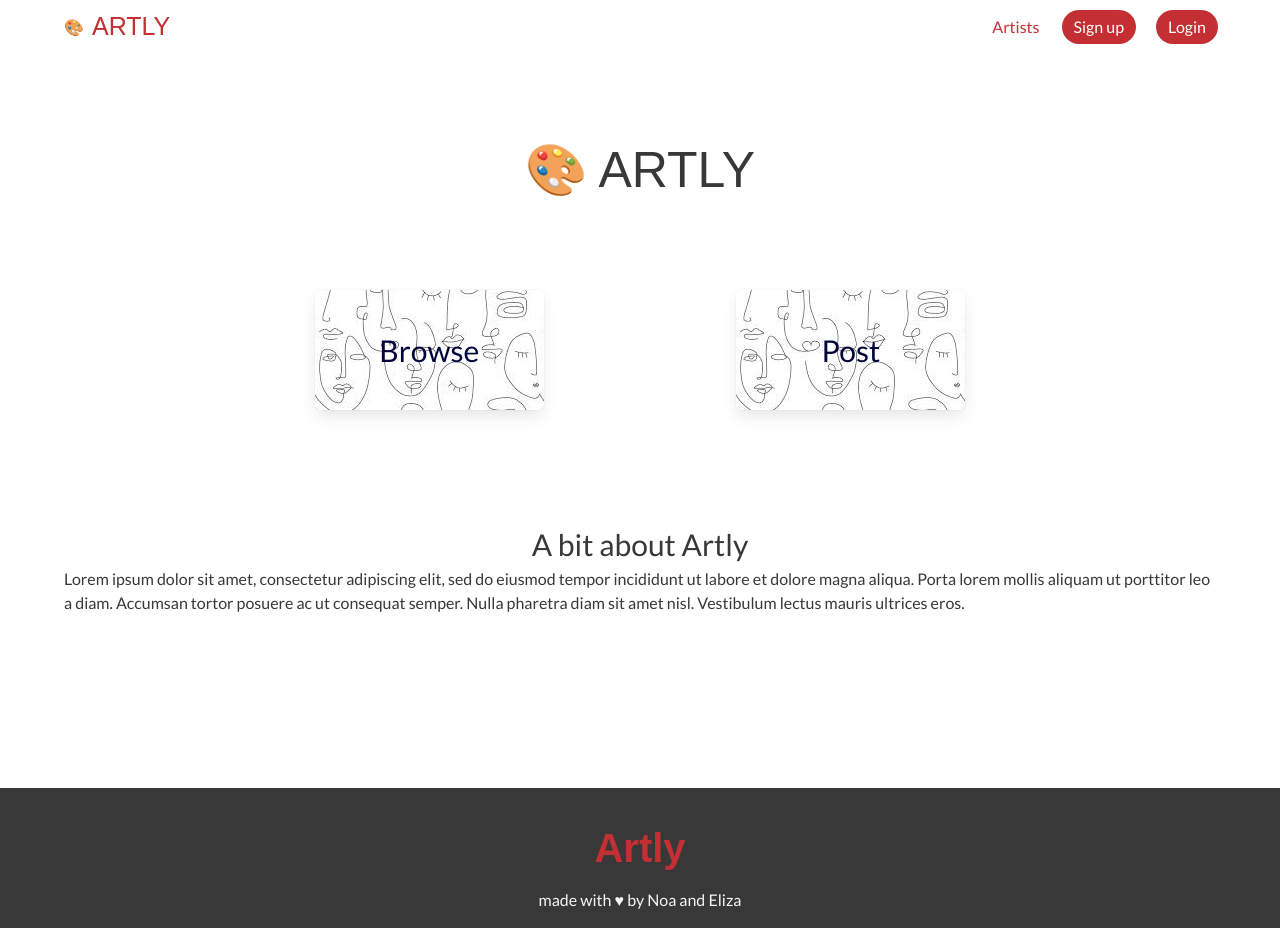
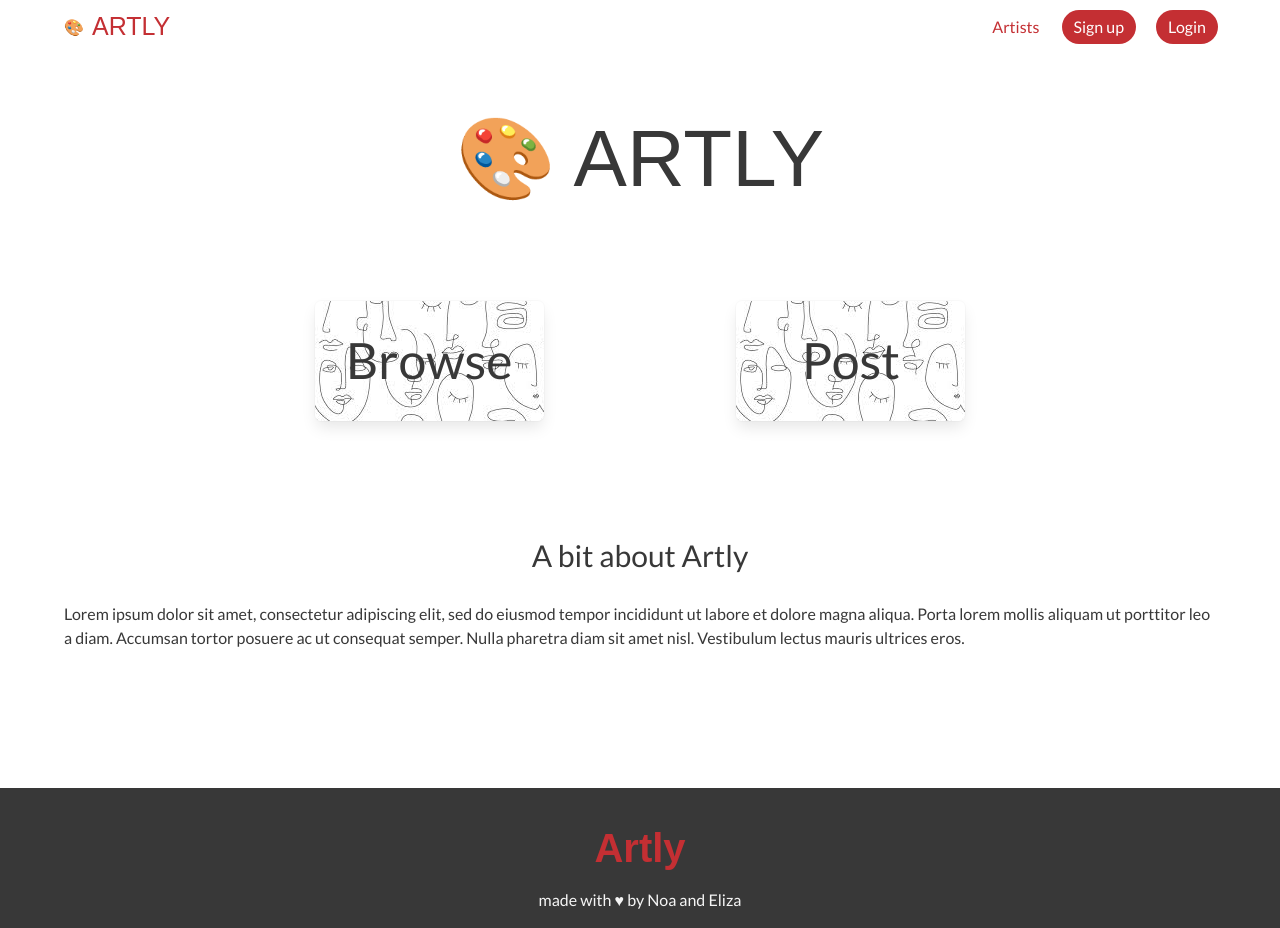
Before and after one commit to NoaFilosof08/sei-project-4, a React (Create React App) app in the folder frontend/: page / in a window 1280 px wide. Built offline with nearby package versions, Linux system fonts and the light colour scheme; no server answers; a web font is replaced by a local one.

Commit message:
changed class

```diff
--- a/frontend/src/components/Auth/EditProfile.js
+++ b/frontend/src/components/Auth/EditProfile.js
@@ -103,6 +103,7 @@ class EditProfile extends React.Component {
           <div className="container">
             <rb></rb>
             <h1 className="formTitle">Edit Profile: </h1>
+            <br></br>
             <form className="column is-half is-offset-one-quarter box form" onSubmit={this.handleSubmit}>
               <ProfileForm
                 handleChange={this.handleChange}
--- a/frontend/src/components/Common/Splash.js
+++ b/frontend/src/components/Common/Splash.js
@@ -21,7 +21,7 @@ class Splash extends React.Component {
                 <Link to="/home">
                   <div className="splashCards box splashimg1">
                     <div className="splashText">
-                      <h3>Browse</h3>
+                      <h3 className="splashText">Browse</h3>
                     </div>
                   </div>
                 </Link>
@@ -34,7 +34,7 @@ class Splash extends React.Component {
                 <Link to="/login">
                   <div className="splashCards box splashimg1">
                     <div className="splashText">
-                      <h3>Post</h3>
+                      <h3 className="splashText">Post</h3>
                     </div>
                   </div>
                 </Link>
@@ -49,6 +49,7 @@ class Splash extends React.Component {
               <div className="aboutTitle">
                 <h3>A bit about Artly</h3>
               </div>
+              <br></br>
               <div>
                 <p>Lorem ipsum dolor sit amet, consectetur adipiscing elit, sed do eiusmod tempor incididunt ut labore et dolore magna aliqua. Porta lorem mollis aliquam ut porttitor leo a diam. Accumsan tortor posuere ac ut consequat semper. Nulla pharetra diam sit amet nisl. Vestibulum lectus mauris ultrices eros.</p>
               </div>
--- a/frontend/src/styles/common.scss
+++ b/frontend/src/styles/common.scss
@@ -33,13 +33,15 @@
   justify-content: center;
   flex-direction: column;
   text-align: center;
-  font-weight: 900;
+  font-weight: 500;
+  font-size: 50px;
+  color: $primaryGray;
 }
 
 .splashTitle {
   text-align: center;
   margin-bottom: 50px;
-  font-size: 50px;
+  font-size: 80px;
   color: $primaryGray;
   font-family: $primaryTitleFont;
 }
```
